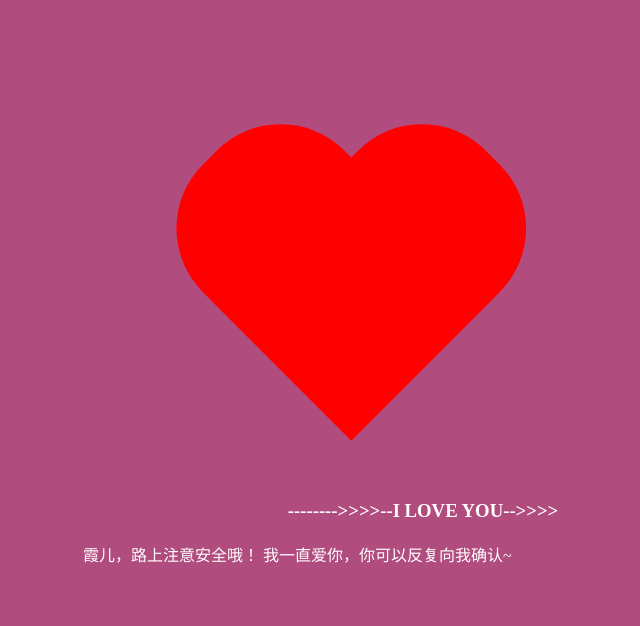
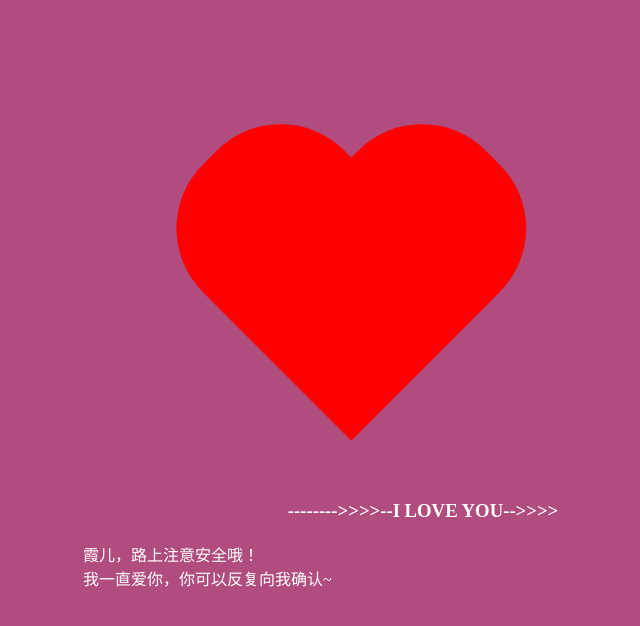
Before and after one commit to zdsing/zdsing.github.io, a plain HTML site: page index.html in a window 1280 px wide. Shown: the whole page, without its empty margins (225-865 px from the left). Drawn offline with Linux system fonts and the light colour scheme.

Commit message:
Add files via upload

```diff
--- a/index.html
+++ b/index.html
@@ -49,7 +49,7 @@
 		<div></div>
 	</section>
 		<h3>-------->>>>--I LOVE YOU-->>>></h3>
-	<p style="margin:20px 300px;color:white">霞儿，路上注意安全哦！
+	<p style="margin:20px 300px;color:white">霞儿，路上注意安全哦！<br/>
 		我一直爱你，你可以反复向我确认~
 	</p>
 
```
